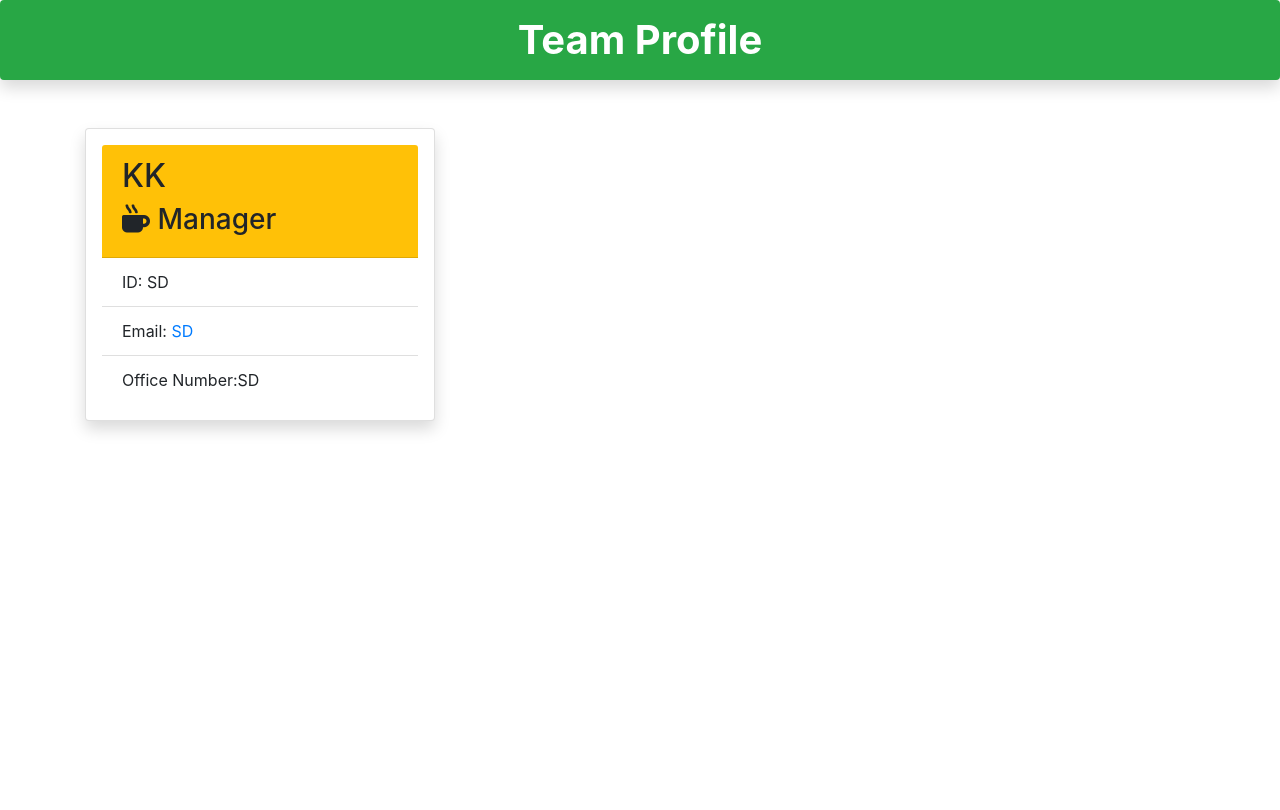
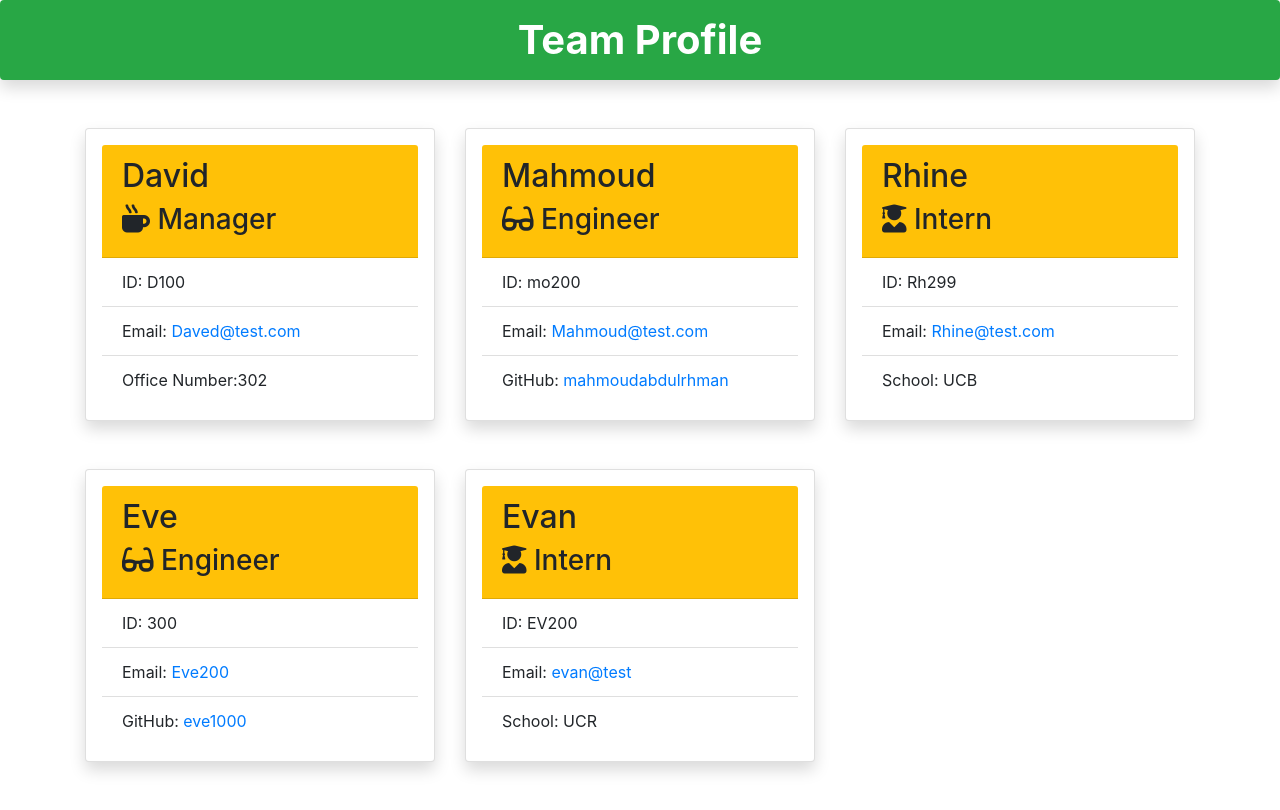
Before and after one commit to MahmoudAbdulrhman/team-profile-generator, a website: page dist/team.html in a window 1280 px wide. Drawn offline with nearby package versions, Linux system fonts and the light colour scheme.

```diff
--- a/dist/team.html
+++ b/dist/team.html
@@ -16,14 +16,62 @@
             <div class="row"><div class="col-md-6 col-lg-4">
           <div class="card text-black shadow p-3 mb-5 bg-white rounded">
             <div class="card-header bg-warning">
-                <h2>KK</h2>
+                <h2>David</h2>
                 <h3><i class="fas fa-mug-hot"></i> Manager</h3>
             </div>
             <ul class="list-group list-group-flush">
-                <li class="list-group-item">ID: SD</li>
-                <li class="list-group-item">Email: <a href="mailto:SD">SD</a></li>
-                <li class="list-group-item">Office Number:SD</a></li>
+                <li class="list-group-item">ID: D100</li>
+                <li class="list-group-item">Email: <a href="mailto:Daved@test.com">Daved@test.com</a></li>
+                <li class="list-group-item">Office Number:302</a></li>
              </ul>
+          </div>
+      </div><div class="col-md-6 col-lg-4">
+          <div class="card text-black shadow p-3 mb-5 bg-white rounded">
+              <div class="card-header bg-warning">
+                  <h2>Mahmoud</h2>
+                  <h3><i class="fas fa-glasses"></i> Engineer</h3>
+              </div>
+              <ul class="list-group list-group-flush">
+                  <li class="list-group-item">ID: mo200</li>
+                  <li class="list-group-item">Email: <a href="mailto:Mahmoud@test.com">Mahmoud@test.com</a></li>
+                  <li class="list-group-item">GitHub: <a href="https://github.com/mahmoudabdulrhman">mahmoudabdulrhman</a></li>
+              </ul>
+          </div>
+      </div><div class="col-md-6 col-lg-4">
+          <div class="card text-black shadow p-3 mb-5 bg-white rounded">
+              <div class="card-header bg-warning">
+                  <h2>Rhine</h2>
+                  <h3><i class="fas fa-user-graduate"></i> Intern</h3>
+              </div>
+              <ul class="list-group list-group-flush">
+                  <li class="list-group-item">ID: Rh299</li>
+                  <li class="list-group-item">Email: <a href="mailto:Rhine@test.com">Rhine@test.com</a></li>
+                  <li class="list-group-item">School: UCB</li>
+              </ul>
+          </div>
+      </div><div class="col-md-6 col-lg-4">
+          <div class="card text-black shadow p-3 mb-5 bg-white rounded">
+              <div class="card-header bg-warning">
+                  <h2>Eve</h2>
+                  <h3><i class="fas fa-glasses"></i> Engineer</h3>
+              </div>
+              <ul class="list-group list-group-flush">
+                  <li class="list-group-item">ID: 300</li>
+                  <li class="list-group-item">Email: <a href="mailto:Eve200">Eve200</a></li>
+                  <li class="list-group-item">GitHub: <a href="https://github.com/eve1000">eve1000</a></li>
+              </ul>
+          </div>
+      </div><div class="col-md-6 col-lg-4">
+          <div class="card text-black shadow p-3 mb-5 bg-white rounded">
+              <div class="card-header bg-warning">
+                  <h2>Evan </h2>
+                  <h3><i class="fas fa-user-graduate"></i> Intern</h3>
+              </div>
+              <ul class="list-group list-group-flush">
+                  <li class="list-group-item">ID: EV200</li>
+                  <li class="list-group-item">Email: <a href="mailto:evan@test">evan@test</a></li>
+                  <li class="list-group-item">School: UCR</li>
+              </ul>
           </div>
       </div> </div>
     </div>
```
Also changed, not shown: README.md.
